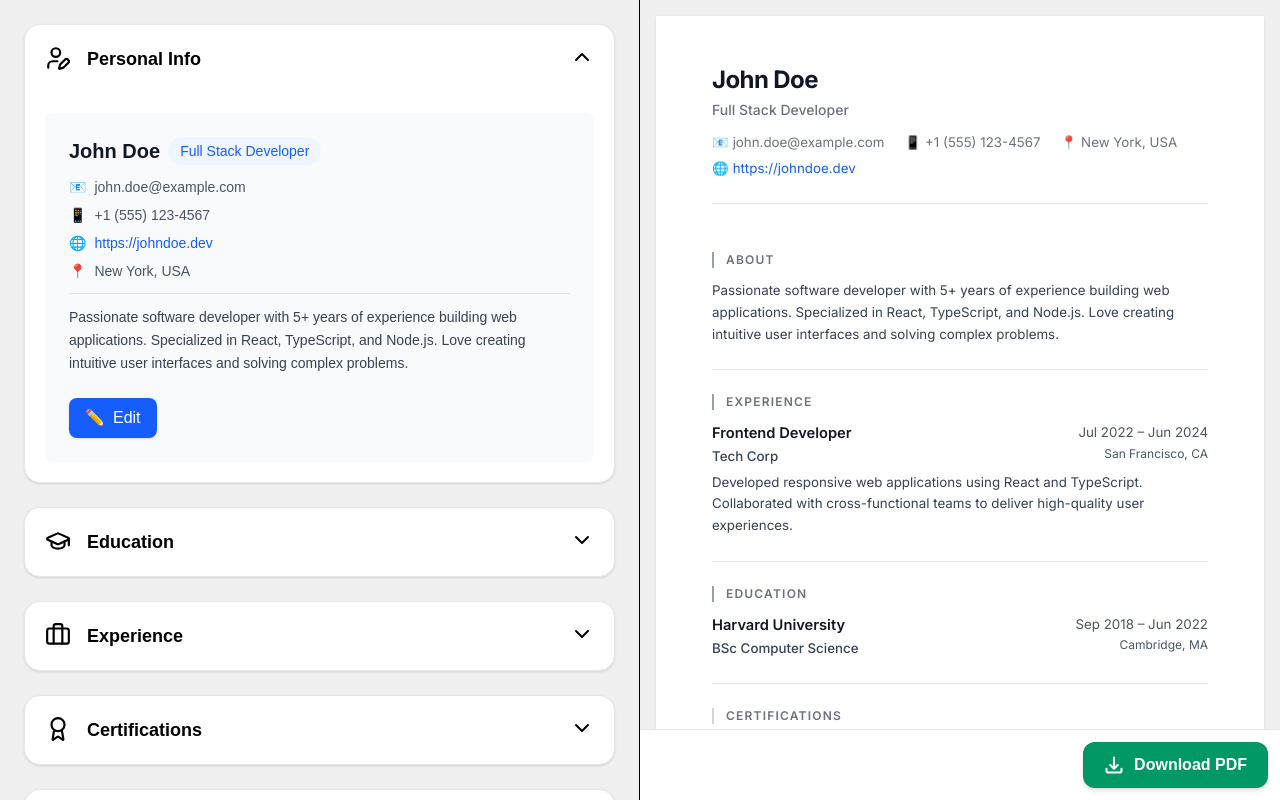
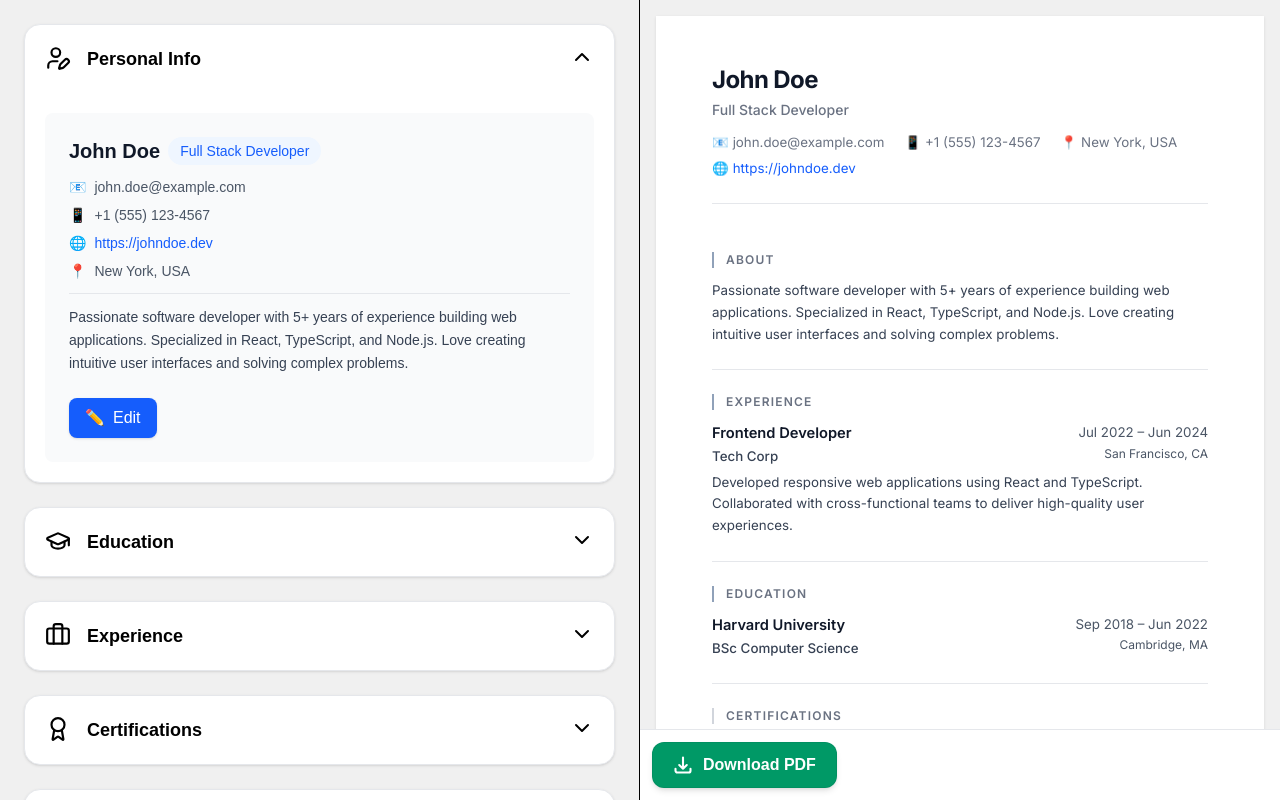
Before and after one commit to EmreKaplan67/cv-builder, a React (Vite) app: page / in a window 1280 px wide. Built offline with nearby package versions, Linux system fonts and the light colour scheme.

Commit message:
mobile download button aligned left

```diff
--- a/src/App.jsx
+++ b/src/App.jsx
@@ -216,7 +216,7 @@ export default function App() {
               />
             </div>
           </div>
-          <div className="flex justify-end p-3 border-t border-gray-200 bg-white shrink-0">
+          <div className="flex justify-start p-3 border-t border-gray-200 bg-white shrink-0">
             <DownloadButton onClick={handleDownloadPDF} isDownloading={isDownloading} />
           </div>
         </div>
@@ -250,7 +250,7 @@ export default function App() {
                 />
               </div>
             </div>
-            <div className="flex justify-end p-3 border-t border-gray-200 bg-white shrink-0">
+            <div className="flex justify-start p-3 border-t border-gray-200 bg-white shrink-0">
               <DownloadButton onClick={handleDownloadPDF} isDownloading={isDownloading} />
             </div>
           </div>
```
